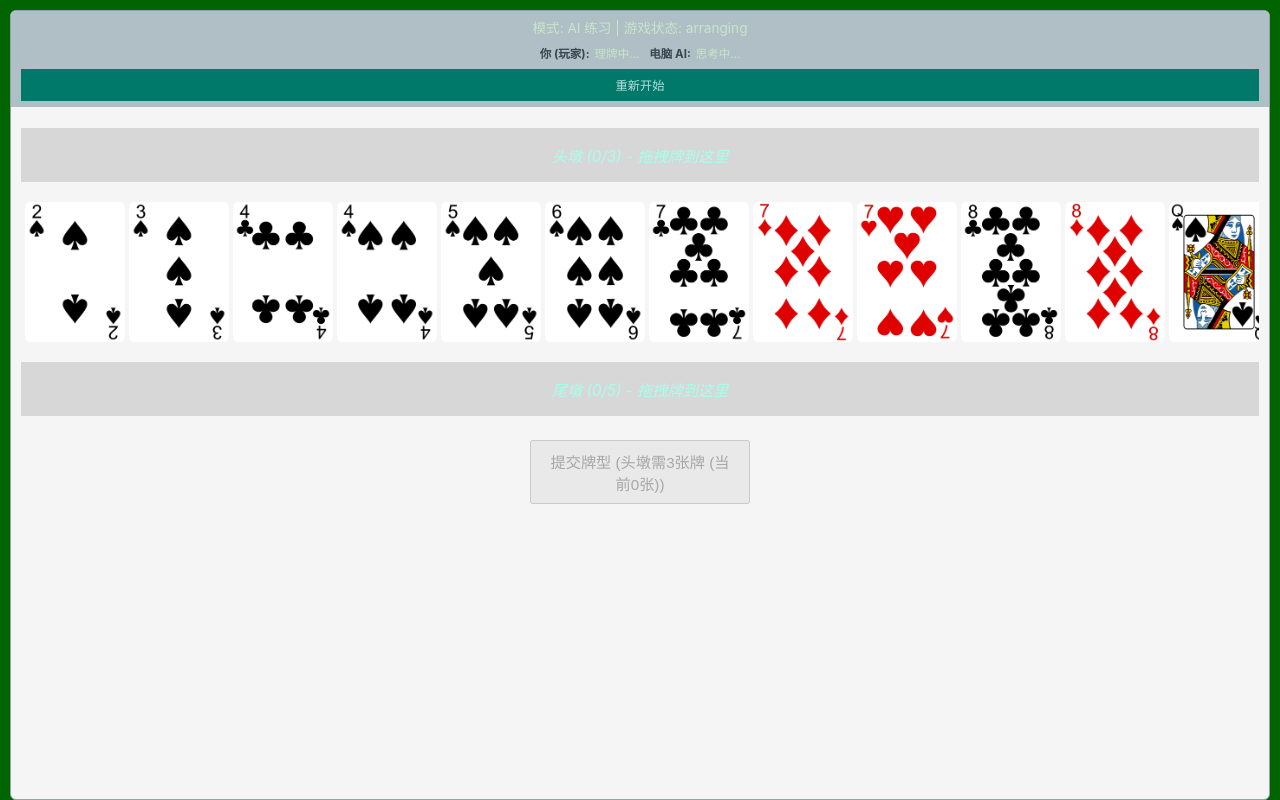
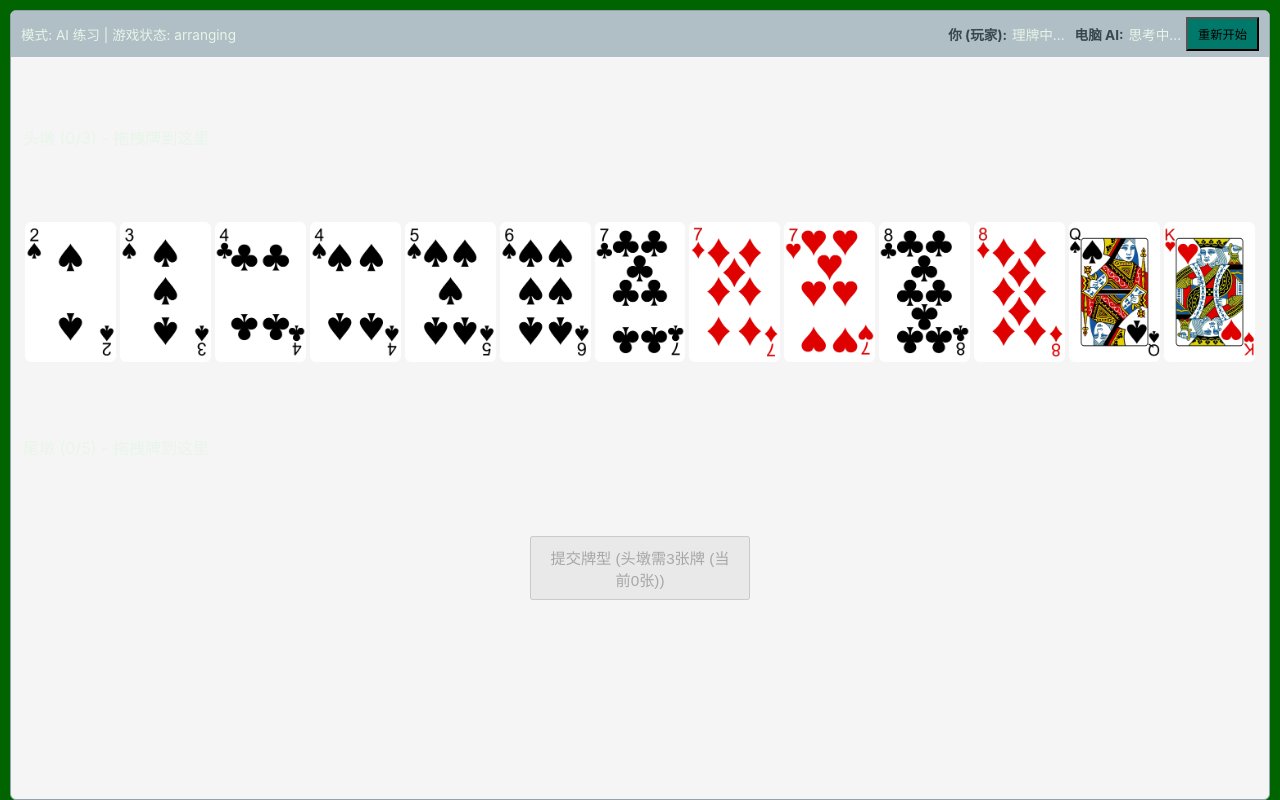
Before and after one commit to wen952555/sss, a Vue app in the folder frontend/: page / in a window 1280 px wide. Both pictures are taken after a click on the button "开始牌局". Built offline with nearby package versions, Linux system fonts and the light colour scheme.

Commit message:
Update main.css

```diff
--- a/frontend/src/assets/main.css
+++ b/frontend/src/assets/main.css
@@ -2,98 +2,59 @@ html, body {
   height: 100%;
   margin: 0;
   font-family: -apple-system, BlinkMacSystemFont, "Segoe UI", Roboto, Helvetica, Arial, sans-serif, "Apple Color Emoji", "Segoe UI Emoji", "Segoe UI Symbol";
-  background-color: #006400; /* 深绿色 */
+  background-color: #006400;
   color: #e8f5e9;
-  overflow: hidden; /* 禁止根滚动条 */
+  overflow: hidden;
   -webkit-tap-highlight-color: transparent;
 }
 
-#app, #app-container.app-flex-container { /* App.vue 的根元素 */
+#app, #app-container.app-flex-container {
   min-height: 100vh;
   height: 100%;
   display: flex;
   flex-direction: column;
   padding: 5px;
   box-sizing: border-box;
-  overflow: hidden; /* 应用容器不滚动 */
+  overflow: hidden;
   background-color: transparent;
 }
 
-/* --- 卡片样式 --- */
-.card, .hand-card-item {
-  /* 桌面端基础尺寸 */
-  width: 90px;
-  height: 126px;
-  border: none;
-  outline: none;
-  box-sizing: border-box;
-  border-radius: 6px;
-  background-color: #FFFFFF;
-  color: #212121;
-  display: flex;
-  justify-content: center;
-  align-items: center;
-  cursor: grab;
-  user-select: none;
-  box-shadow: 1px 1px 2px rgba(0,0,0,0.15);
-  transition: transform 0.15s ease-out, margin-left 0.15s ease-out, z-index 0.05s linear;
-  overflow: hidden;
-  padding: 0;
-  flex-shrink: 0; /* 卡片不被压缩其视觉尺寸 */
-  position: relative;
-  margin: 0; /* 外边距由父容器的 gap 或负 margin 控制 */
-}
-.card img, .hand-card-item img {
-  display: block;
-  width: 100%;
-  height: 100%;
-  object-fit: contain;
-  pointer-events: none;
-  border-radius: 5px; /* 图片圆角略小于卡片 */
-}
-.card.dragging, .hand-card-item.dragging {
-  opacity: 0.8;
-  transform: scale(1.1) translateY(-5px) rotate(3deg);
-  z-index: 2000;
-  box-shadow: 0 4px 8px rgba(0,0,0,0.25);
-}
-
-/* --- 卡片容器 (所有墩共用) --- */
+/* 置牌区容器：始终单行，禁止换行，溢出隐藏 */
 .card-container {
   display: flex;
   flex-direction: row;
   align-items: center;
-  overflow: hidden;
-  padding: 4px 2px; /* 容器的左右padding */
-  gap: 0;           /* 重要：重叠效果必须 gap 为0 */
+  flex-wrap: nowrap;      /* 重点：禁止换行！ */
+  overflow-x: hidden;     /* 超出部分裁剪（如需横向滚动可改为auto） */
+  overflow-y: visible;
+  padding: 4px 2px;
+  gap: 0;
   background: transparent;
   border: none;
   box-sizing: border-box;
   margin-bottom: 8px;
   width: 100%;
+  min-height: 74px;       /* 卡片高度+padding，防止塌陷 */
 }
-.card-container.is-empty { background-color: rgba(0, 0, 0, 0.12); display: flex; align-items: center; justify-content: center; }
-.drag-over { border-color: #a5d6a7; border-style: solid; background-color: rgba(129, 199, 132, 0.3); }
-.drop-placeholder { color: #a7ffeb; font-style: italic; text-align: center; width: 100%; font-size: 0.95em; padding: 12px 0; }
 
-/* --- 扑克牌堆叠效果（移动端+桌面） --- */
+/* 卡片样式（小尺寸、重叠、单行） */
 .hand-card-item {
   width: 50px;
   height: 70px;
   border-radius: 3px;
   box-shadow: 0 0 2px rgba(0,0,0,0.2);
-  margin-left: -38px; /* 负值，确保堆叠，数值可根据实际需求调整 */
+  margin-left: -44px;   /* 只露出6px，可根据需要调整 */
   position: relative;
   z-index: 1;
-  transition: transform 0.1s, z-index 0.1s;
   background: #fff;
   display: flex; justify-content: center; align-items: center;
   overflow: visible;
   cursor: pointer;
+  transition: transform 0.1s, z-index 0.1s;
 }
 .hand-card-item:first-child { margin-left: 0; }
 
-/* z-index递增，确保后面的牌在上面 */
+/* 递增z-index，确保后面的牌在上面 */
 .card-container .hand-card-item:nth-child(1) { z-index: 1; }
 .card-container .hand-card-item:nth-child(2) { z-index: 2; }
 .card-container .hand-card-item:nth-child(3) { z-index: 3; }
@@ -114,33 +75,17 @@ html, body {
   z-index: 100;
 }
 
-/* --- 媒体查询：桌面端可使用更大尺寸和不同堆叠宽度 --- */
+/* 桌面端（如需更大尺寸和更宽重叠） */
 @media (min-width: 601px) {
-  .card, .hand-card-item {
+  .card-container {
+    min-height: 130px;
+  }
+  .hand-card-item {
     width: 90px;
     height: 126px;
-    border-radius: 6px;
-  }
-  .card img, .hand-card-item img { border-radius: 5px; }
-  .hand-card-item {
-    margin-left: -60px; /* 只露出30px，可根据实际需求调整 */
-    height: 126px;
-    width: 90px;
+    margin-left: -75px; /* 只露出15px */
   }
   .hand-card-item:first-child { margin-left: 0; }
 }
 
-/* 顶部信息栏 */
-.top-info-bar {
-  background-color: rgba(0, 0, 0, 0.35); color: #c8e6c9; padding: 4px 5px;
-  border-radius: 4px; margin-bottom: 6px; display: flex; flex-direction: column;
-  align-items: stretch; font-size: 0.75em; flex-shrink: 0; gap: 4px;
-}
-.game-status-mode { width: 100%; text-align: center; margin-bottom: 3px; order: 1;}
-.player-statuses-inline { width: 100%; justify-content: center; display: flex; gap: 5px; font-size: 0.85em; margin: 0 0 3px 0; order: 2;}
-.restart-button-inline { width: 100%; text-align: center; margin-left: 0; order: 3; padding: 6px 10px; font-size: 0.85em;
-  background-color: #004d40; border: 1px solid #00796b; color: #b2dfdb;}
-.restart-button-inline:hover { background-color: #00695c; }
-
-/* 其他全局样式 (按钮, App布局, GameBoard布局等) 请沿用，确保一致性 */
-/* ... (省略) ... */
+/* 其他全局样式(略) */
```
